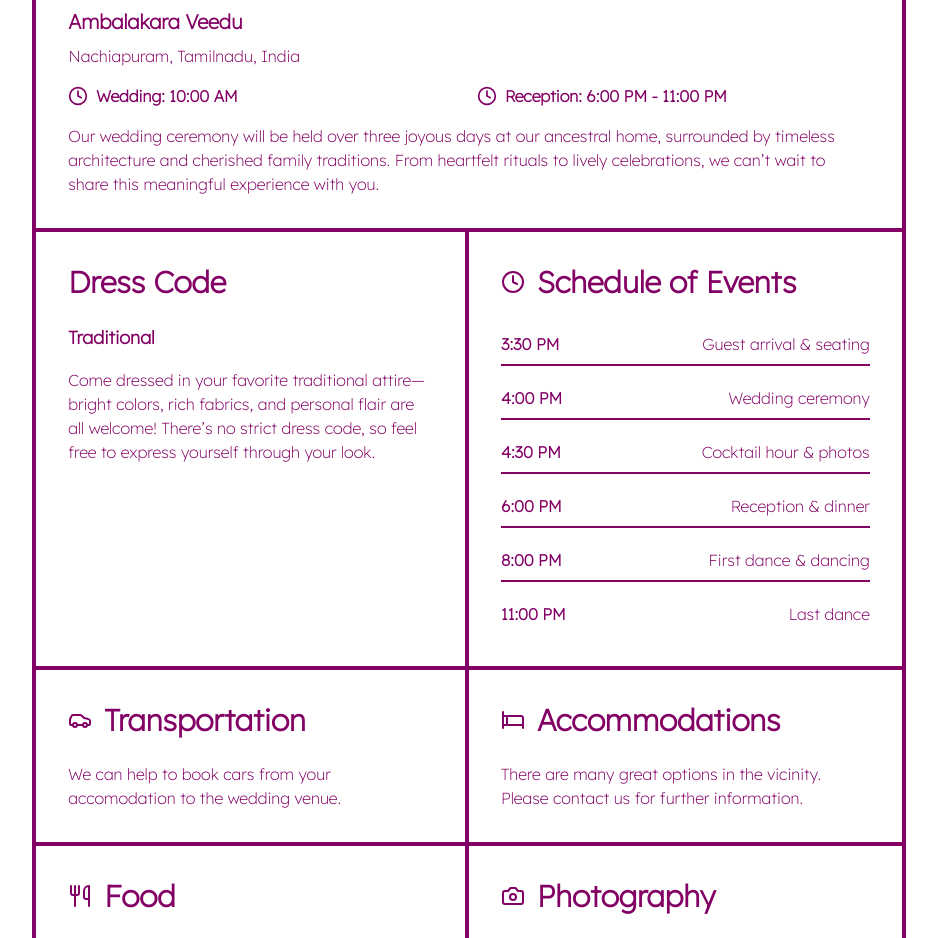
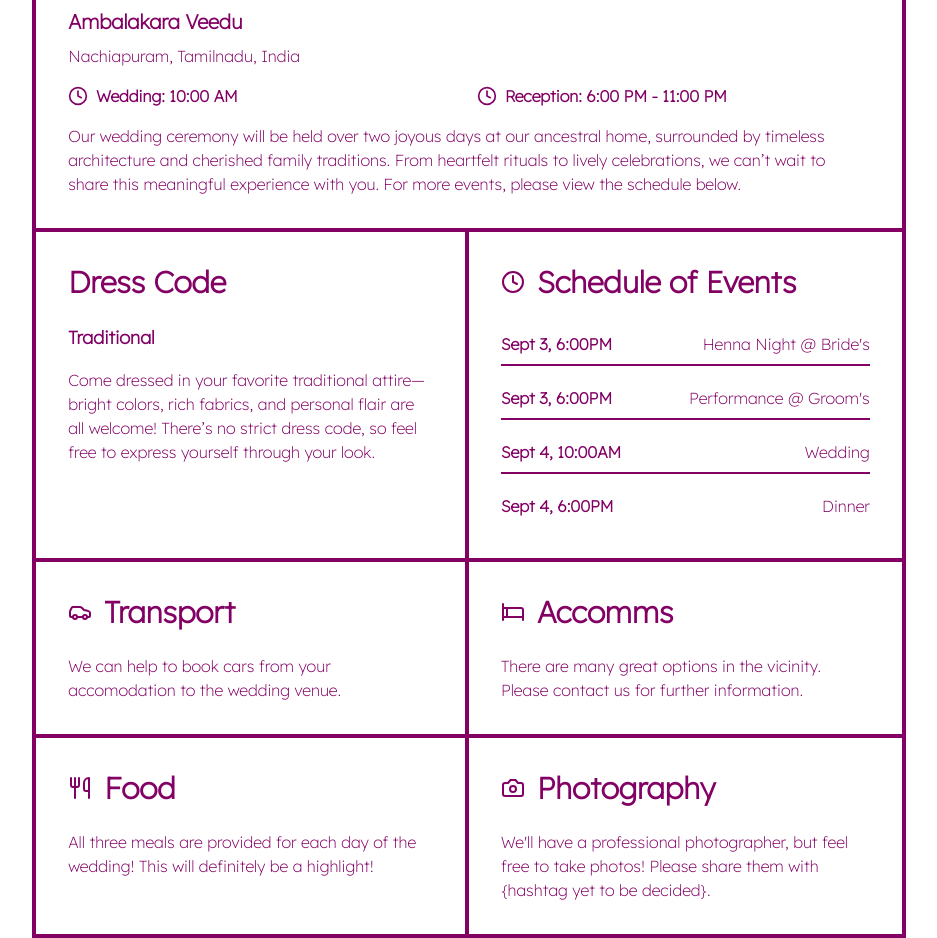
Before and after one commit to ArunBeCoding/rsvp, a Next.js app: page /en/details in a window 1280 px wide. Shown: the part 520-1458 px from the top of the page, without its empty margins (171-1108 px from the left). Built offline with nearby package versions, Linux system fonts and the light colour scheme; a web font is replaced by a local one.

Commit message:
slight changes to details

```diff
--- a/app/[lang]/details/page.tsx
+++ b/app/[lang]/details/page.tsx
@@ -56,7 +56,7 @@ export default async function DetailsPage({
           </div>
 
           {/* Dress Code */}
-          <div className="p-8 bg-white border-r-2 border-b-2 border-[#830065] md:border-r-4 md:border-b-4">
+          <div className="p-8 bg-white border-b-2 border-[#830065] md:border-r-4 md:border-b-4">
             <h2 className="text-3xl font-bold text-[#830065] mb-6">{dict.details.dressCode}</h2>
             <div className="space-y-4">
               <p className="text-[#830065] font-semibold text-lg">
@@ -73,35 +73,35 @@ export default async function DetailsPage({
               <h2 className="text-3xl font-bold text-[#830065]">{dict.details.schedule}</h2>
             </div>
             <div className="space-y-3">
-              <div className="flex justify-between items-center py-2 border-b-2 border-[#830065]">
-                <span className="font-semibold text-[#830065]">3:30 PM</span>
+              {/* <div className="flex justify-between items-center py-2 border-b-2 border-[#830065]">
+                <span className="font-semibold text-[#830065]">Sept 3, 6:00PM</span>
                 <span className="text-[#830065]">{dict.details.scheduleItems.arrival}</span>
               </div>
               <div className="flex justify-between items-center py-2 border-b-2 border-[#830065]">
-                <span className="font-semibold text-[#830065]">4:00 PM</span>
+                <span className="font-semibold text-[#830065]">Sept 3, 6:00PM</span>
                 <span className="text-[#830065]">{dict.details.scheduleItems.ceremony}</span>
-              </div>
+              </div> */}
               <div className="flex justify-between items-center py-2 border-b-2 border-[#830065]">
-                <span className="font-semibold text-[#830065]">4:30 PM</span>
+                <span className="font-semibold text-[#830065]">Sept 3, 6:00PM</span>
                 <span className="text-[#830065]">{dict.details.scheduleItems.cocktail}</span>
               </div>
               <div className="flex justify-between items-center py-2 border-b-2 border-[#830065]">
-                <span className="font-semibold text-[#830065]">6:00 PM</span>
+                <span className="font-semibold text-[#830065]">Sept 3, 6:00PM</span>
                 <span className="text-[#830065]">{dict.details.scheduleItems.reception}</span>
               </div>
               <div className="flex justify-between items-center py-2 border-b-2 border-[#830065]">
-                <span className="font-semibold text-[#830065]">8:00 PM</span>
+                <span className="font-semibold text-[#830065]">Sept 4, 10:00AM</span>
                 <span className="text-[#830065]">{dict.details.scheduleItems.dancing}</span>
               </div>
               <div className="flex justify-between items-center py-2">
-                <span className="font-semibold text-[#830065]">11:00 PM</span>
+                <span className="font-semibold text-[#830065]">Sept 4, 6:00PM</span>
                 <span className="text-[#830065]">{dict.details.scheduleItems.lastDance}</span>
               </div>
             </div>
           </div>
 
           {/* Parking */}
-          <div className="p-8 bg-white border-r-2 border-b-2 border-[#830065] md:border-r-4 md:border-b-4">
+          <div className="p-8 bg-white border-b-2 border-[#830065] md:border-r-4 md:border-b-4">
             <div className="flex items-center gap-3 mb-6">
               <Car className="h-6 w-6 text-[#830065]" />
               <h2 className="text-3xl font-bold text-[#830065]">{dict.details.parking}</h2>
@@ -119,7 +119,7 @@ export default async function DetailsPage({
           </div>
 
           {/* Dinner */}
-          <div className="p-8 bg-white border-r-2 border-b-2 border-[#830065] md:border-r-4 md:border-b-4">
+          <div className="p-8 bg-white border-b-2 border-[#830065] md:border-r-4 md:border-b-4">
             <div className="flex items-center gap-3 mb-6">
               <Utensils className="h-6 w-6 text-[#830065]" />
               <h2 className="text-3xl font-bold text-[#830065]">{dict.details.dinner}</h2>
--- a/app/[lang]/page.tsx
+++ b/app/[lang]/page.tsx
@@ -27,13 +27,13 @@ export default async function HomePage({
           <div className="p-12 flex items-center justify-center bg-white md:border-r-8 border-b-8 border-[#830065] md:border-b-8">
             <div className="p-10 border-8 border-[#830065]">
               <div className="text-center">
-                <div className={`text-5xl md:text-7xl mr-40 font-bold text-[#830065] leading-none ${elegantFont.className}`}>
+                <div className={`text-4xl md:text-7xl mr-40 font-bold text-[#830065] leading-none ${elegantFont.className}`}>
                   M
                 </div>
-                <div className={`text-5xl md:text-7xl font-bold text-[#830065] leading-none ${elegantFont.className}`}>
+                <div className={`text-4xl md:text-7xl font-bold text-[#830065] leading-none ${elegantFont.className}`}>
                   &
                 </div>
-                <div className={`text-5xl md:text-7xl ml-40 font-bold text-[#830065] leading-none ${elegantFont.className}`}>
+                <div className={`text-4xl md:text-7xl ml-40 font-bold text-[#830065] leading-none ${elegantFont.className}`}>
                   A
                 </div>
               </div>
@@ -81,7 +81,7 @@ export default async function HomePage({
 
           {/* RSVP Container */}
           <div className="p-8 bg-white text-center border-b-8 border-[#830065] md:border-b-8 md:col-span-2">
-            <h2 className="text-4xl md:text-5xl font-bold text-[#830065] mb-6">
+            <h2 className="text-3xl md:text-5xl font-bold text-[#830065] mb-6">
               {dict.home.areYouComing}
             </h2>
             <Button
--- a/components/countdown.tsx
+++ b/components/countdown.tsx
@@ -61,7 +61,7 @@ function CountdownTimer({ targetDate, dict } : {targetDate : string, dict : any}
           <div className="text-sm text-[#830065] font-medium">{dict.home.sec}</div>
         </div>
       </div>
-      <h3 className="text-2xl md:text-3xl font-bold text-[#830065]">
+      <h3 className="text-3xl md:text-3xl font-bold text-[#830065]">
         {dict?.home?.untilCountdown || 'Until Launch'}
       </h3>
     </div>
--- a/dictionaries/en.json
+++ b/dictionaries/en.json
@@ -59,7 +59,7 @@
     "venueAddress": "Nachiapuram, Tamilnadu, India",
     "ceremonyTime": "Wedding: 10:00 AM",
     "receptionTime": "Reception: 6:00 PM - 11:00 PM",
-    "venueDescription": "Our wedding ceremony will be held over three joyous days at our ancestral home, surrounded by timeless architecture and cherished family traditions. From heartfelt rituals to lively celebrations, we can’t wait to share this meaningful experience with you.",
+    "venueDescription": "Our wedding ceremony will be held over two joyous days at our ancestral home, surrounded by timeless architecture and cherished family traditions. From heartfelt rituals to lively celebrations, we can’t wait to share this meaningful experience with you. For more events, please view the schedule below.",
     "dressCode": "Dress Code",
     "dressCodeType": "Traditional",
     "dressCodeDescription": "Come dressed in your favorite traditional attire—bright colors, rich fabrics, and personal flair are all welcome! There’s no strict dress code, so feel free to express yourself through your look.",
@@ -67,14 +67,14 @@
     "scheduleItems": {
       "arrival": "Guest arrival & seating",
       "ceremony": "Wedding ceremony",
-      "cocktail": "Cocktail hour & photos",
-      "reception": "Reception & dinner",
-      "dancing": "First dance & dancing",
-      "lastDance": "Last dance"
+      "cocktail": "Henna Night @ Bride's",
+      "reception": "Performance @ Groom's",
+      "dancing": "Wedding",
+      "lastDance": "Dinner"
     },
-    "parking": "Transportation",
+    "parking": "Transport",
     "parkingDescription": "We can help to book cars from your accomodation to the wedding venue.",
-    "accommodations": "Accommodations",
+    "accommodations": "Accomms",
     "accommodationsDescription": "There are many great options in the vicinity. Please contact us for further information.",
     "dinner": "Food",
     "dinnerDescription": "All three meals are provided for each day of the wedding! This will definitely be a highlight!",
--- a/dictionaries/ta.json
+++ b/dictionaries/ta.json
@@ -59,7 +59,7 @@
     "venueAddress": "நாச்சியாபுரம், தமிழ்நாடு, இந்தியா",
     "ceremonyTime": "திருமண விழா: காலை 10:00 மணி",
     "receptionTime": "பெண்ணழைப்பு: மாலை 6:00 - 10:00 மணி",
-    "venueDescription": "காலத்தால் அழியாத கட்டிடக்கலை மற்றும் போற்றப்படும் குடும்ப மரபுகளால் சூழப்பட்ட எங்கள் மூதாதையர் வீட்டில் எங்கள் திருமண விழா மூன்று மகிழ்ச்சியான நாட்களில் நடைபெறும்.",
+    "venueDescription": "எங்கள் திருமண விழா, காலத்தைக் கடக்கும் கட்டிடக்கலைக்கும், பாசமிகு குடும்ப பாரம்பரியங்களுக்கும் மத்தியில், எங்கள் பாரம்பரிய இல்லத்தில் இரு ஆனந்தமான நாட்களாக நடைபெறுகிறது. மேலும் நிகழ்வுகளுக்கான விவரங்களை கீழே உள்ள அட்டவணையில் காணலாம்.",
     "dressCode": "உடை விதிமுறை",
     "dressCodeType": "பாரம்பரிய உடை",
     "dressCodeDescription": "உங்களுக்குப் பிடித்த பாரம்பரிய ஆடைகளை அணிந்து வாருங்கள்—வண்ணமயமானதும், சிறப்பானதும், உங்கள் தனிப்பட்ட ஸ்டைலையும் காட்டும் வகையிலும் இருக்கலாம்! கட்டாயமான உடைத் தவணை எதுவும் இல்லை.",
@@ -67,10 +67,10 @@
     "scheduleItems": {
       "arrival": "விருந்தினர் வருகை & இருக்கை",
       "ceremony": "திருமண விழா",
-      "cocktail": "காக்டெய்ல் நேரம் & புகைப்படங்கள்",
-      "reception": "வரவேற்பு & இரவு உணவு",
-      "dancing": "முதல் நடனம் & நடனம்",
-      "lastDance": "கடைசி நடனம்"
+      "cocktail": "மருதாணி நிகழ்வு",
+      "reception": "நாதஸ்வர கச்சேரி",
+      "dancing": "கல்யாணம்",
+      "lastDance": "பெண்ணழைப்பு"
     },
     "parking": "போக்குவரத்து",
     "parkingDescription": "உங்கள் தங்குமிடத்திலிருந்து திருமண மண்டபத்திற்கு கார்களை முன்பதிவு செய்ய நாங்கள் உதவ முடியும்.",
```
